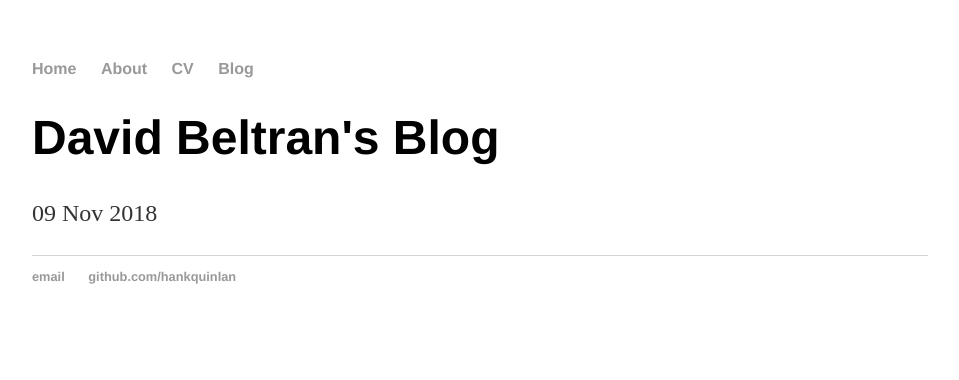
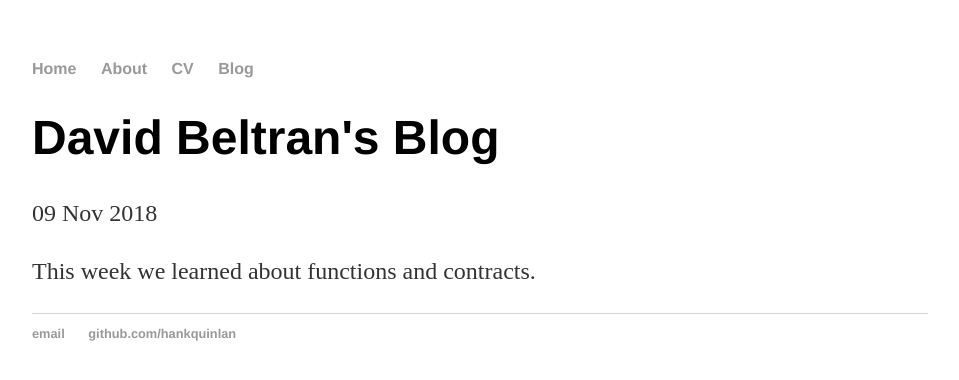
Before and after one commit to davidb1269/davidb1269.github.io, a Jekyll site: the page built from _posts/2018-11-09-title.md, in a window 1280 px wide. Shown: the top 380 px of the page, without its empty margins (160-1119 px from the left). Built offline with Jekyll 4.4.1, drawn with Linux system fonts in a browser that asks for light colours; a file with an impossible date is left out.

Commit message:
Update 2018-11-09-title.md

```diff
--- a/_posts/2018-11-09-title.md
+++ b/_posts/2018-11-09-title.md
@@ -3,3 +3,4 @@ layout: post
 title: David Beltran's Blog
 date: 2018-11-09
 ---
+  This week we learned about functions and contracts.
```
